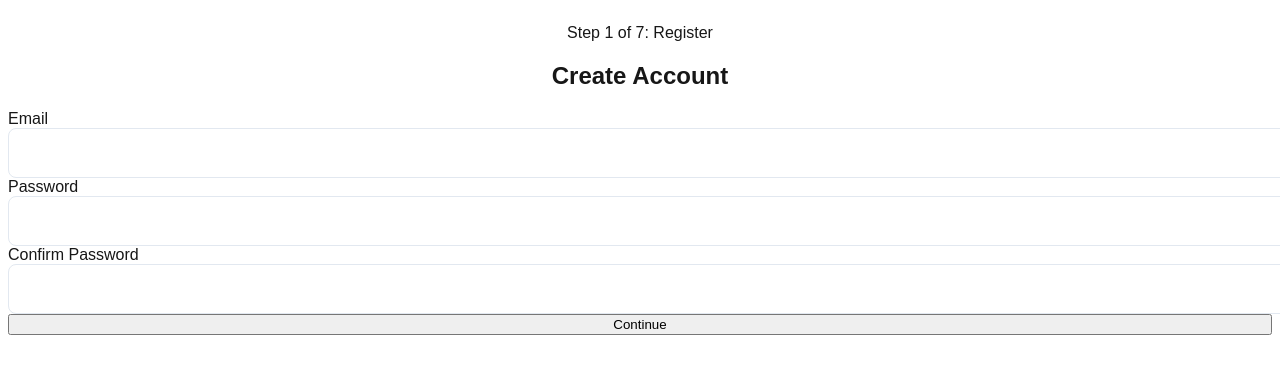
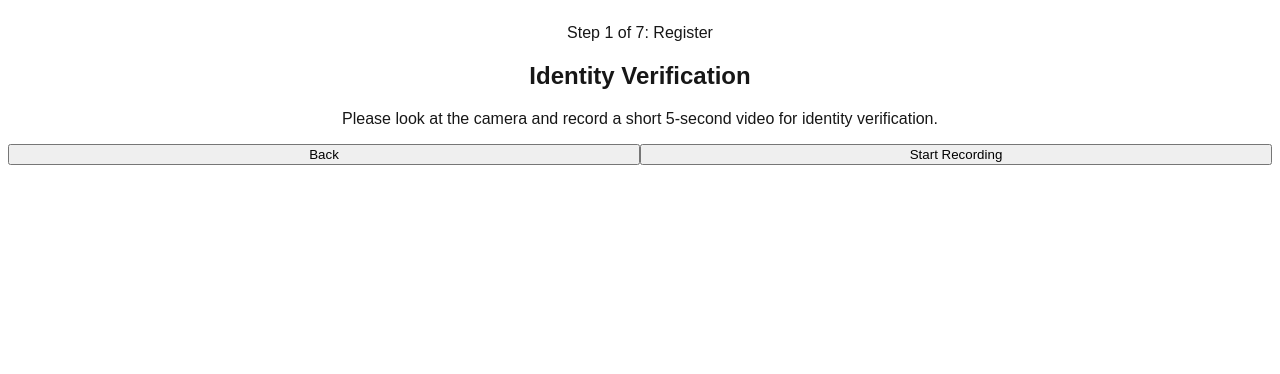
Before and after one commit to samadlol/webview-poc, a Next.js app: page /webview-poc/ in a window 1280 px wide. Shown: the top 374 px of the page. Built offline with nearby package versions, Linux system fonts and the light colour scheme.

Commit message:
hard code identity verification

```diff
--- a/src/app/page.tsx
+++ b/src/app/page.tsx
@@ -47,6 +47,7 @@ function WizardSteps() {
 
 function WizardContent() {
   const { step } = useWizard();
+      return <IdentityVerification />;
 
   switch (step) {
     case 0:
```
